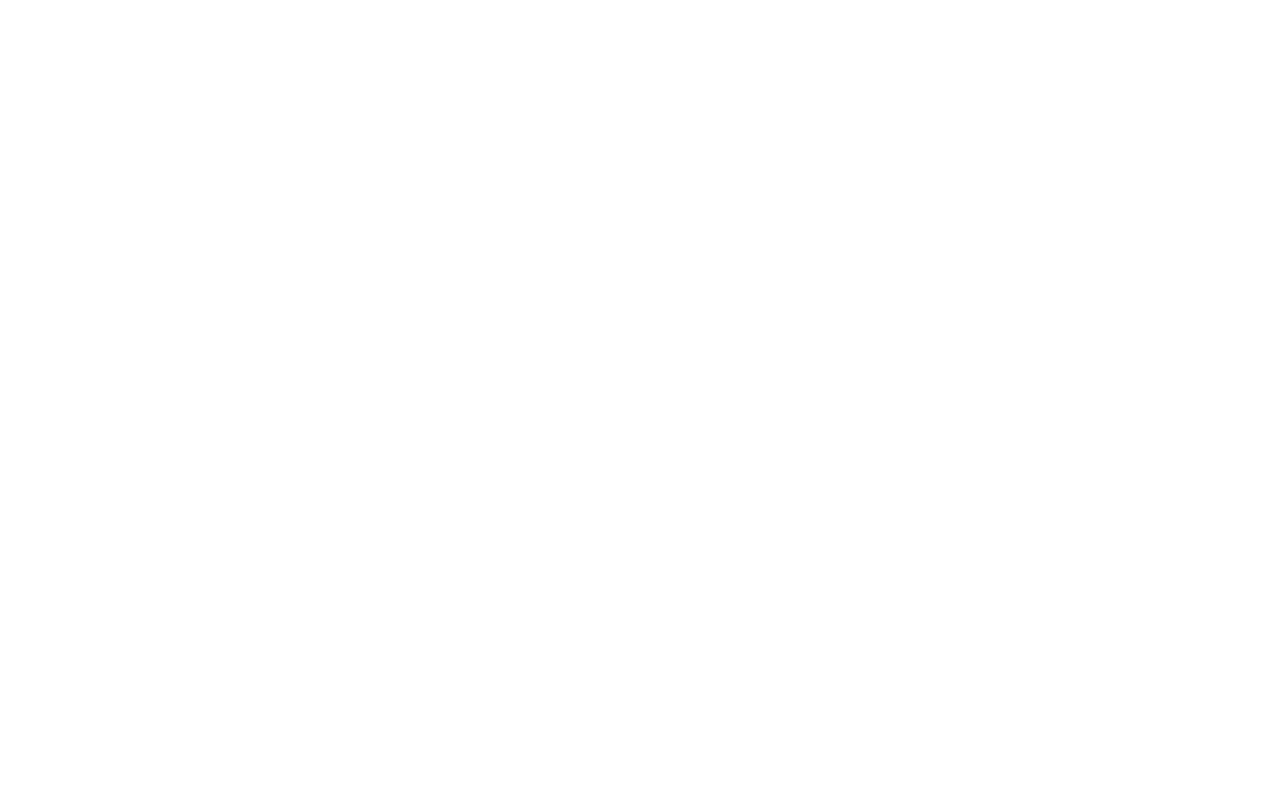
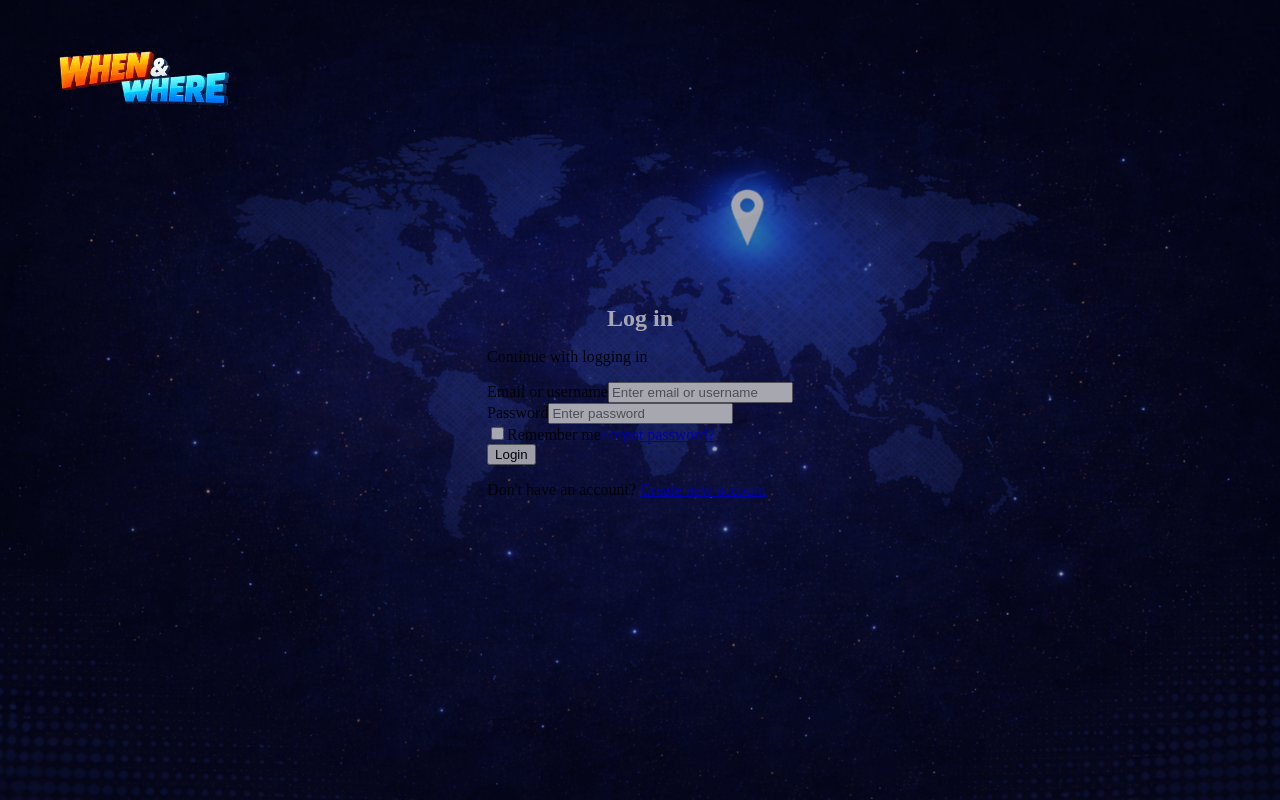
Before and after one commit to ls-95/when-where, a React (Vite) app: page / in a window 1280 px wide. Built offline with nearby package versions, Linux system fonts and the light colour scheme.

Commit message:
Added loginpage and styling

```diff
--- a/src/App.jsx
+++ b/src/App.jsx
@@ -1,7 +1,8 @@
 import "./App.css";
+import LoginPage from "./loginpage"
 
 function App() {
-  return <></>;
+  return <LoginPage />;
 }
 
 export default App;
--- /dev/null
+++ b/src/loginpage.css
@@ -0,0 +1,68 @@
+* {
+    box-sizing: border-box;
+}
+
+html,
+body,
+#root {
+    margin: 0;
+    padding: 0;
+    width: 100%;
+    min-height: 100%;
+}
+
+body {
+    overflow-x: hidden;
+}
+
+.login-page {
+    position:relative;
+    min-height: 100vh;
+    width: 100%;
+
+    display: flex;
+    align-items: center;
+    justify-content: center;
+
+    padding: 24px;
+    overflow: hidden;
+
+    background-position: center;
+    background-size: cover;
+    background-repeat: no-repeat;
+}
+
+.login-logo-image {
+    position: absolute;
+    top: 45px;
+    left: 45px;
+    z-index: 2;
+    width: 200px;
+    height: auto;
+}
+
+.login-background-overlay {
+    position: absolute;
+    inset: 0;
+    background: rgba(3, 7, 28, 0.35);
+    pointer-events: none;
+}
+
+.login-title {
+    color: white;
+    text-align: center;
+    font-size: 24px;
+    margin-bottom: 8px;
+}
+
+@media (max-width: 520px) {
+    .login-logo-image {
+        width: 115px;
+        top: 18px;
+        left: 18px;
+    }
+
+    .login-card {
+        margin-top: 70px;
+    }
+}
--- /dev/null
+++ b/src/loginpage.jsx
@@ -0,0 +1,61 @@
+import "./loginpage.css";
+import backgroundImage from "./assets/when-where-background-2.png";
+import logoImage from "./assets/when-where-logo-1.png";
+
+function LoginPage() {
+    return (
+        <main
+            className="login-page"
+            style={{ backgroundImage: `url(${backgroundImage})` }}>
+            <div className="login-background-overlay"></div>
+
+            <img className="login-logo-image" src={logoImage} alt="When & Where logo"/>
+
+
+            <section className="login-card">
+                <h2 className="login-title">Log in</h2>
+                <p className="login-subtitle">Continue with logging in</p>
+
+                <form className="login-form">
+                    <div className="login-form-group">
+                        <label htmlFor="username">Email or username</label>
+                        <input
+                            id="username"
+                            type="text"
+                            placeholder="Enter email or username"
+                        />
+                    </div>
+
+                    <div className="login-form-group">
+                        <label htmlFor="password">Password</label>
+                        <input
+                            id="password"
+                            type="text"
+                            placeholder="Enter password"
+                        />
+                    </div>
+
+                    <div className="login-options">
+                        <label className="login-remember">
+                            <input type="checkbox" />
+                            Remember me
+                        </label>
+
+                        <a href="#">Forgot password?</a>
+                    </div>
+
+                    <button className="login-button" type="submit">
+                        Login
+                    </button>
+
+                    <p className="login-register-text">
+                        Don't have an account? <a href="#">Create new account</a>
+                    </p>
+                </form>
+
+            </section>
+        </main>
+    )
+}
+
+export default LoginPage;
```
Also changed, not shown: src/assets/when-where-background-2.png (added), src/assets/when-where-logo-1.png (added).
